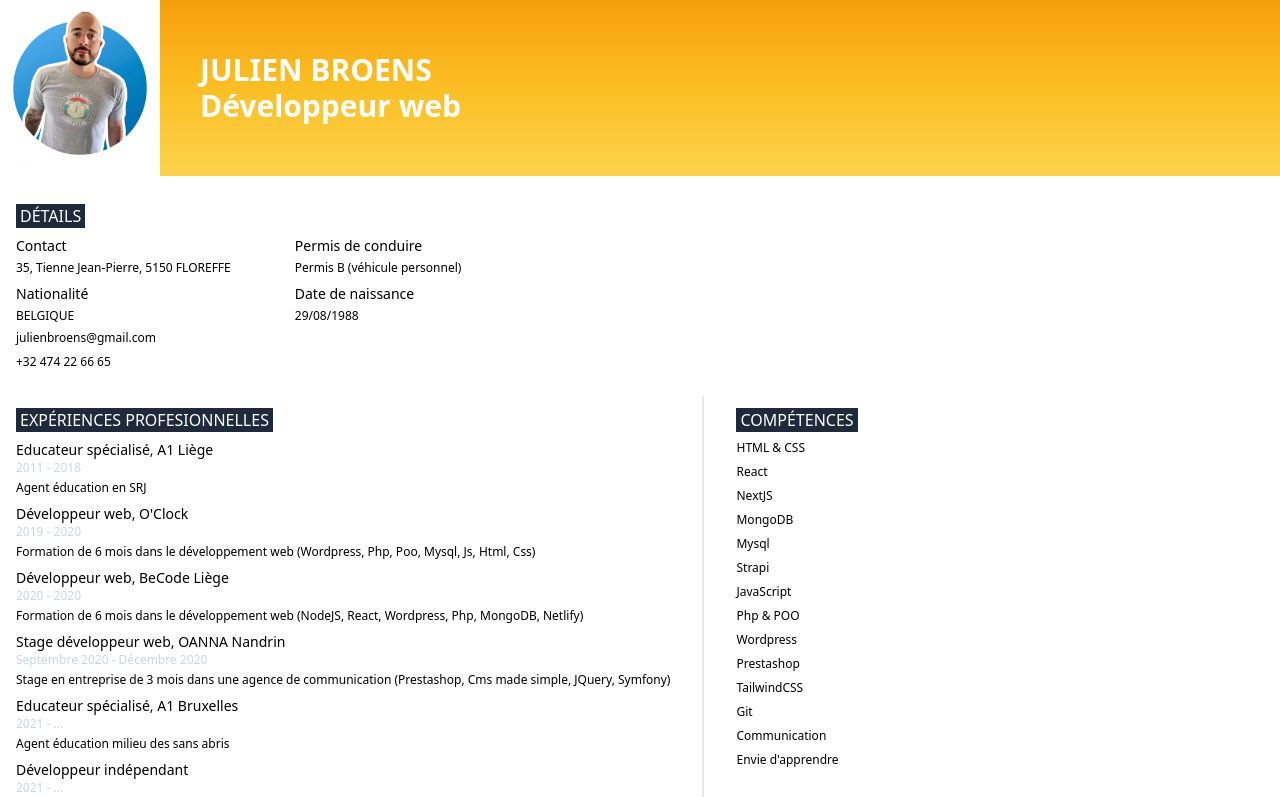
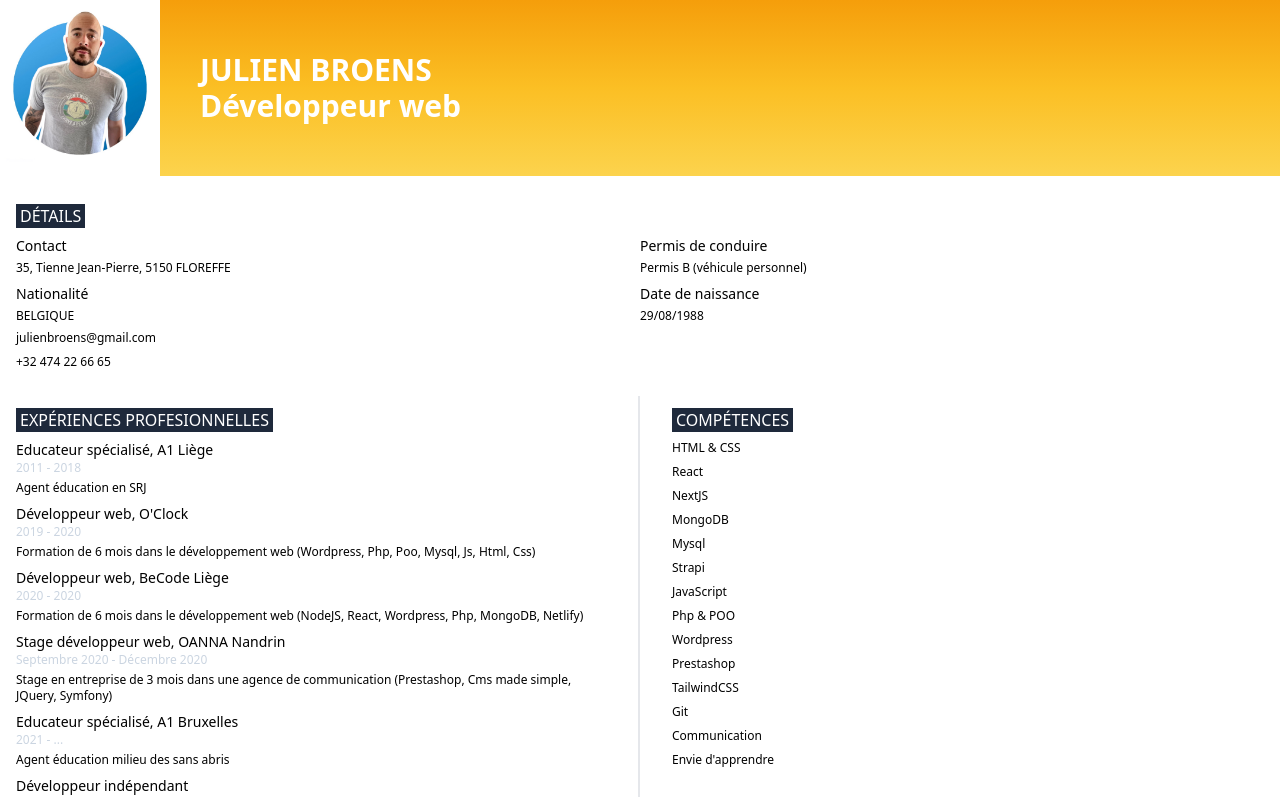
Before and after one commit to Julien1988/my-online-cv, a Next.js app: page / in a window 1280 px wide. Shown: the top 797 px of the page. Built offline with nearby package versions, Linux system fonts and the light colour scheme.

Commit message:
add basis-1/2 class

```diff
--- a/pages/index.js
+++ b/pages/index.js
@@ -5,10 +5,11 @@ import Image from 'next/image'
 export default function Home() {
   return (
     <main className='pl-4 pr-4 pb-6 md:pt-4'>
+      <section className="wrapper">
       <div className='details flex flex-col lg:pb-6'>
         <h1 className='bg-slate-800 text-white uppercase pl-1 pr-1 mt-3 w-fit'>Détails</h1>
         <div className='md:flex md:flex-row md:flex-wrap'>
-          <ul className='md:pr-16'>
+          <ul className='md:pr-16 md:basis-1/2'>
             <li><h2 className='text-sm font-medium pt-2 pb-1'>Contact</h2></li>
             <li><p className='text-xs'>35, Tienne Jean-Pierre, 5150 FLOREFFE</p></li>
             <li><h2 className='text-sm font-medium pt-2 pb-1'>Nationalité</h2></li>
@@ -16,7 +17,7 @@ export default function Home() {
             <li><a className='text-xs' href='mailto:julienbroens@gmail.com'>julienbroens@gmail.com</a></li>
             <li><a className='text-xs' href='tel:0032474226665'>+32 474 22 66 65</a></li>
           </ul>
-          <ul>
+          <ul className='md:basis-1/2'>
             <li><h2 className='text-sm font-medium pt-2 pb-1'>Permis de conduire</h2></li>
             <li><p className='text-xs'>Permis B (véhicule personnel)</p></li>
             <li><h2 className='text-sm font-medium pt-2 pb-1'>Date de naissance</h2></li>
@@ -25,7 +26,7 @@ export default function Home() {
         </div>
       </div>
       <div className='lg:flex lg:flex-wrap lg:pb-6'>
-        <div className='experiences flex flex-col lg:pr-8 lg:border-r-2'>
+        <div className='experiences flex flex-col lg:pr-8 lg:border-r-2 md:basis-1/2'>
           <h1 className='bg-slate-800 text-white uppercase pl-1 pr-1 mt-3 w-fit'>Expériences profesionnelles</h1>
           <ul>
               <li><h2 className='text-sm font-medium pt-2 '>Educateur spécialisé, A1 Liège</h2></li>
@@ -59,7 +60,7 @@ export default function Home() {
           </ul>
 
         </div>
-        <div className='skills flex flex-col lg:pl-8'>
+        <div className='skills flex flex-col lg:pl-8 md:basis-1/2'>
           <h1 className='bg-slate-800 text-white uppercase pl-1 pr-1 mt-3 w-fit'>Compétences</h1>
           <ul className='pt-2 '>
             <li><p className='text-xs pb-1 lg:pb-2'>HTML & CSS</p></li>
@@ -81,7 +82,7 @@ export default function Home() {
             </ul>
         </div>
       </div>
-      <div className='languages flex flex-col lg:pb-6'>
+      <div className='languages flex flex-col lg:pb-6 '>
         <h1 className='bg-slate-800 text-white uppercase pl-1 pr-1 mt-3 w-fit'>Langues</h1>
         <ul className='pt-2 '>
           <li><h2 className='text-sm font-medium'>Français</h2></li>
@@ -89,7 +90,7 @@ export default function Home() {
 
         </ul>
       </div>
-
+      </section>
     </main>
   )
 }
```
